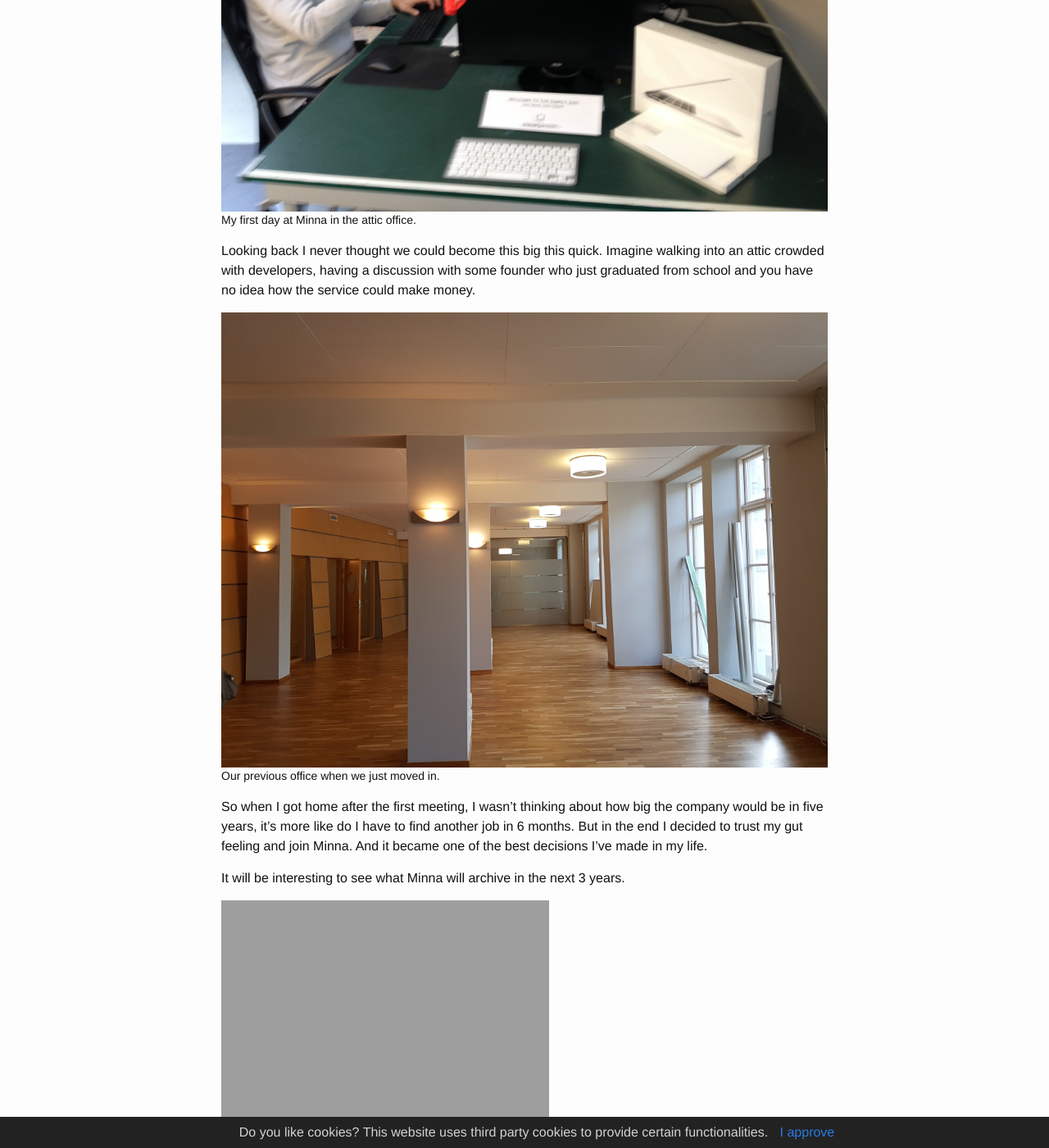
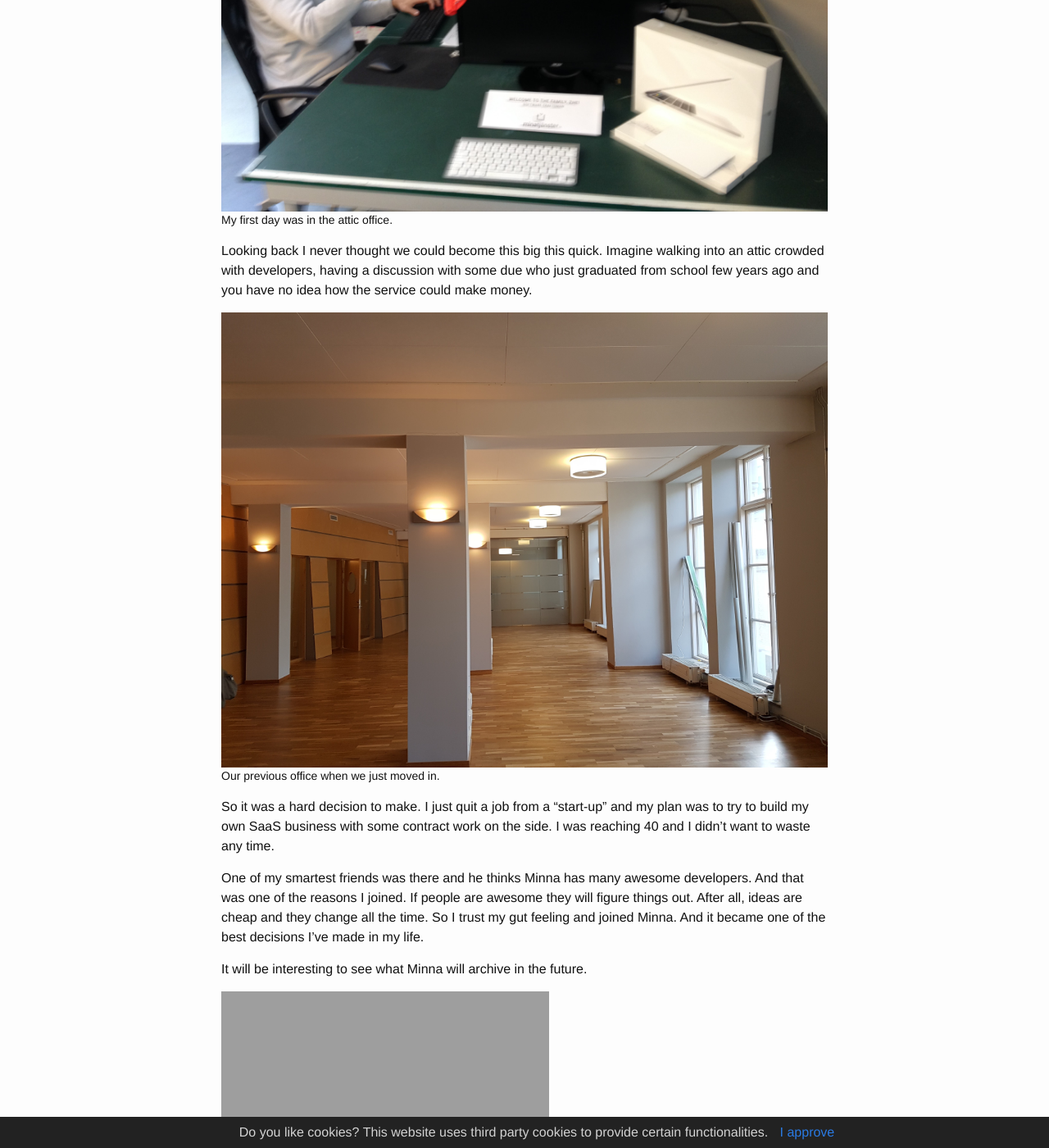
Before and after one commit to zheli/zheli.github.io, a Jekyll site: the page built from _posts/2020-03-07-3-years-at-minna.md, in a window 1280 px wide and 1400 px high, scrolled down 584 px. Shown: the whole window at 82% size. Built offline with Jekyll 4.4.1, drawn with Linux system fonts in a browser that asks for light colours; emoji names are drawn with the system emoji font; comment, search, counter and statistics services are not loaded; some of the changed text lies outside the part shown.

Commit message:
Rewrite 3 years at minna post

```diff
--- a/_posts/2020-03-07-3-years-at-minna.md
+++ b/_posts/2020-03-07-3-years-at-minna.md
@@ -6,29 +6,34 @@ date:   2020-03-07 00:00:03 +0100
 
 March 7th, 2020 is my 3rd anniversary at Minna Technologies. It feels like I
 have been at Minna for much longer because so many things have happened. Maybe
-one startup year is like three corporate years?
+one startup year equals three corporate years? :stuck_out_tongue:
 
 <figure>
   <img src="{{ "/assets/images/3-years-at-minna/office_1.jpg" | absolute_url }}" alt=""/>
-  <figcaption>My first day at Minna in the attic office.</figcaption>
+  <figcaption>My first day was in the attic office.</figcaption>
 </figure>
 
 Looking back I never thought we could become this big this quick. Imagine
 walking into an attic crowded with developers, having a discussion with some
-founder who just graduated from school and you have no idea how the service
-could make money.
+due who just graduated from school few years ago and you have no idea how the
+service could make money.
 
 <figure>
   <img src="{{ "/assets/images/3-years-at-minna/office_2.jpg" | absolute_url }}" alt=""/>
   <figcaption>Our previous office when we just moved in.</figcaption>
 </figure>
 
-So when I got home after the first meeting, I wasn't thinking
-about how big the company would be in five years, it's more like do I have to
-find another job in 6 months. But in the end I decided to trust my gut feeling
-and join Minna. And it became one of the best decisions I've made in my life.
+So it was a hard decision to make. I just quit a job from a "start-up" and my plan
+was to try to build my own SaaS business with some contract work on the side. I
+was reaching 40 and I didn't want to waste any time.
 
-It will be interesting to see what Minna will archive in the next 3 years.
+One of my smartest friends was there and he thinks Minna has many awesome
+developers. And that was one of the reasons I joined. If people are awesome they
+will figure things out. After all, ideas are cheap and they change all the time.
+So I trust my gut feeling and joined Minna. And it became one of the best
+decisions I've made in my life.
+
+It will be interesting to see what Minna will archive in the future.
 
 <figure>
   <img src="{{ "/assets/images/3-years-at-minna/office_3.jpg" | absolute_url }}" alt=""/>
```
